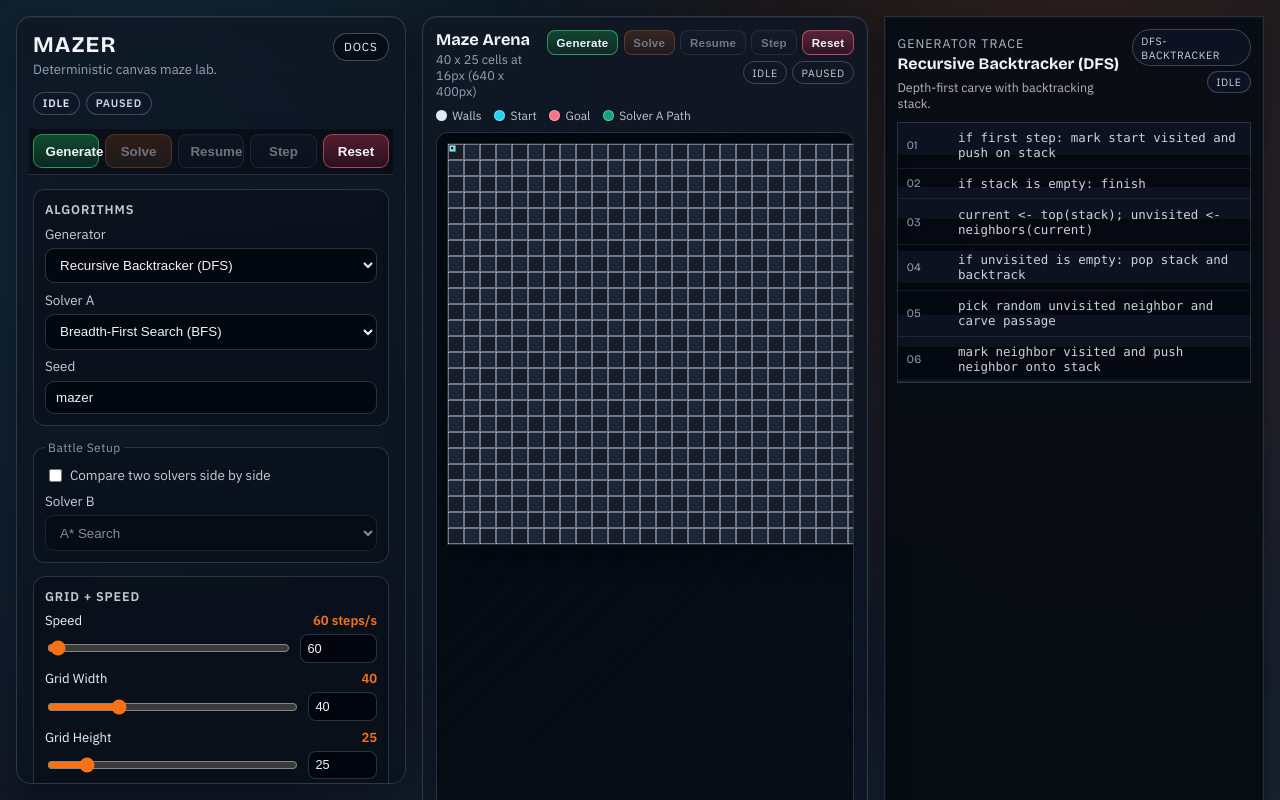
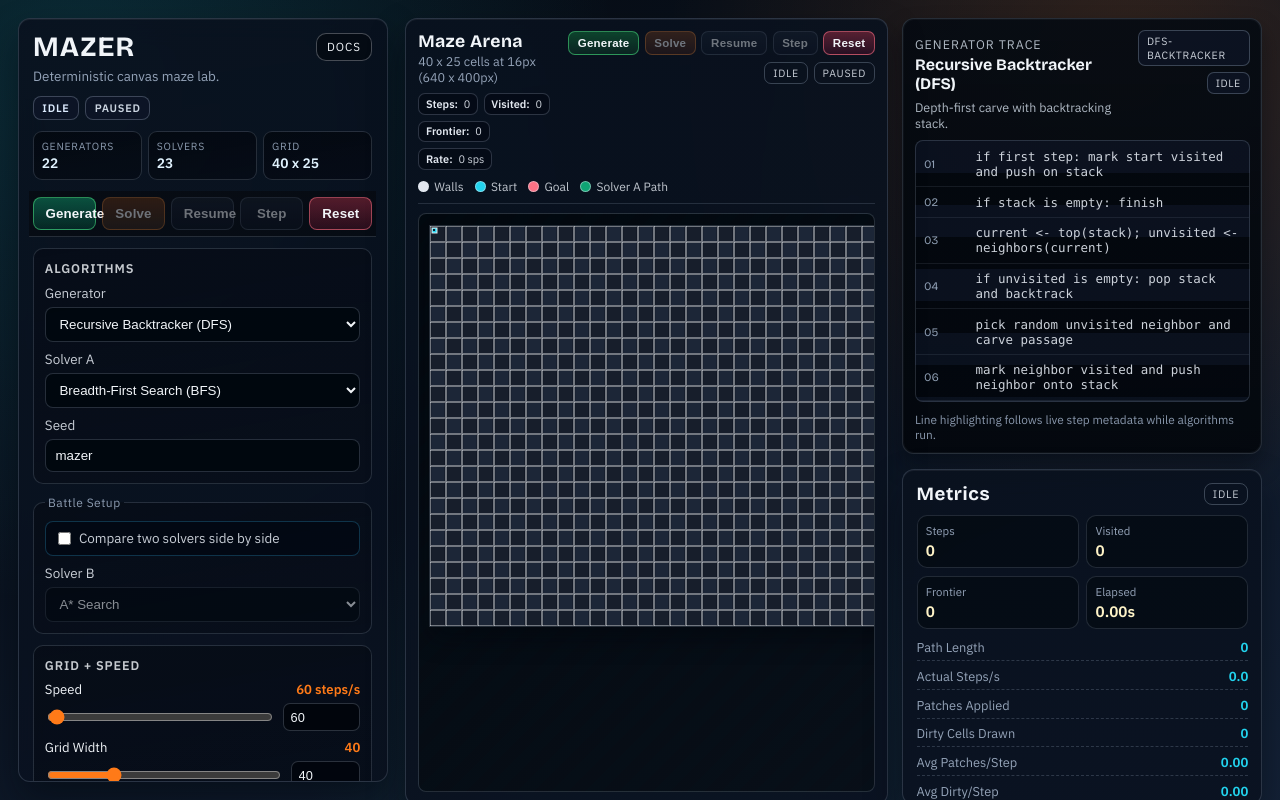
Before and after one commit to Elmar2001/mazer, a Next.js app: page / in a window 1280 px wide. Shown: the top 800 px of the page. Built offline with nearby package versions, Linux system fonts and the light colour scheme.

Commit message:
Refine visual layout and improve control usability

```diff
--- a/app/globals.css
+++ b/app/globals.css
@@ -1,15 +1,15 @@
 :root {
-  --bg-0: #090d13;
-  --bg-1: #111827;
-  --bg-2: #1f2937;
-  --panel: rgba(15, 23, 36, 0.84);
-  --panel-strong: rgba(10, 16, 26, 0.92);
-  --panel-border: rgba(148, 163, 184, 0.25);
+  --bg-0: #060b12;
+  --bg-1: #0a1320;
+  --bg-2: #142237;
+  --panel: rgba(9, 17, 30, 0.9);
+  --panel-strong: rgba(5, 11, 20, 0.94);
+  --panel-border: rgba(148, 163, 184, 0.24);
   --text: #f1f5f9;
   --muted: #94a3b8;
-  --accent: #f97316;
+  --accent: #ff7a18;
   --accent-soft: rgba(249, 115, 22, 0.18);
-  --accent-2: #38bdf8;
+  --accent-2: #22d3ee;
   --accent-3: #34d399;
   --danger: #f43f5e;
 }
@@ -29,18 +29,18 @@ body {
   font-family: var(--font-body), sans-serif;
   color: var(--text);
   background:
-    radial-gradient(circle at 10% 10%, rgba(56, 189, 248, 0.15), transparent 42%),
-    radial-gradient(circle at 84% 12%, rgba(249, 115, 22, 0.14), transparent 38%),
-    radial-gradient(circle at 50% 86%, rgba(52, 211, 153, 0.1), transparent 36%),
-    linear-gradient(162deg, var(--bg-0), var(--bg-1) 42%, var(--bg-2));
+    radial-gradient(circle at 6% 8%, rgba(34, 211, 238, 0.16), transparent 38%),
+    radial-gradient(circle at 88% 8%, rgba(255, 122, 24, 0.16), transparent 34%),
+    radial-gradient(circle at 50% 92%, rgba(16, 185, 129, 0.1), transparent 34%),
+    linear-gradient(158deg, var(--bg-0), var(--bg-1) 44%, var(--bg-2));
 }
 
 .appShell {
   display: grid;
-  grid-template-columns: minmax(320px, 390px) minmax(0, 1fr);
-  gap: 1rem;
+  grid-template-columns: minmax(320px, 370px) minmax(0, 1fr);
+  gap: 1.1rem;
   min-height: 100vh;
-  padding: 1rem;
+  padding: 1.1rem;
 }
 
 .leftPane,
@@ -50,28 +50,32 @@ body {
 
 .leftPane {
   display: grid;
-  align-content: start;
-  gap: 1rem;
+  align-content: stretch;
+  min-height: calc(100vh - 2.2rem);
+  position: sticky;
+  top: 1.1rem;
+  height: calc(100vh - 2.2rem);
 }
 
 .controlPanel,
 .metricsPanel,
 .canvasViewport {
-  backdrop-filter: blur(10px);
-  background: linear-gradient(175deg, var(--panel), rgba(11, 19, 31, 0.86));
+  backdrop-filter: blur(12px);
+  background: linear-gradient(172deg, var(--panel), rgba(10, 18, 32, 0.92));
   border: 1px solid var(--panel-border);
-  border-radius: 15px;
+  border-radius: 12px;
   box-shadow:
-    0 12px 35px rgba(2, 6, 13, 0.45),
-    inset 0 1px 0 rgba(255, 255, 255, 0.05);
+    0 18px 36px rgba(2, 6, 13, 0.46),
+    inset 0 1px 0 rgba(255, 255, 255, 0.06);
 }
 
 .controlPanel {
-  padding: 1rem;
+  padding: 0.9rem;
   display: grid;
-  gap: 0.85rem;
-  max-height: calc(100vh - 2rem);
+  gap: 0.72rem;
+  max-height: calc(100vh - 2.2rem);
   overflow: auto;
+  align-content: start;
 }
 
 .panelTop {
@@ -85,16 +89,16 @@ body {
   margin: 0;
   font-family: var(--font-display), sans-serif;
   font-weight: 700;
-  letter-spacing: 0.05em;
+  letter-spacing: 0.04em;
   text-transform: uppercase;
-  font-size: 1.4rem;
+  font-size: 1.75rem;
   line-height: 1.05;
 }
 
 .subtitle {
-  margin: 0.22rem 0 0;
+  margin: 0.26rem 0 0;
   color: var(--muted);
-  font-size: 0.83rem;
+  font-size: 0.84rem;
 }
 
 .docsLink {
@@ -107,7 +111,7 @@ body {
   letter-spacing: 0.08em;
   text-transform: uppercase;
   border: 1px solid rgba(241, 245, 249, 0.28);
-  border-radius: 999px;
+  border-radius: 10px;
   padding: 0.34rem 0.64rem;
   background: rgba(2, 8, 14, 0.62);
   transition:
@@ -125,15 +129,15 @@ body {
 .panelTopMeta {
   display: flex;
   flex-wrap: wrap;
-  gap: 0.38rem;
+  gap: 0.4rem;
 }
 
 .statusPill,
 .modePill {
   display: inline-flex;
   align-items: center;
-  border-radius: 999px;
-  padding: 0.24rem 0.55rem;
+  border-radius: 8px;
+  padding: 0.24rem 0.52rem;
   font-size: 0.68rem;
   font-weight: 700;
   letter-spacing: 0.07em;
@@ -166,11 +170,38 @@ body {
   border-color: rgba(251, 146, 60, 0.42);
 }
 
+.controlQuickStats {
+  display: grid;
+  grid-template-columns: repeat(3, minmax(0, 1fr));
+  gap: 0.4rem;
+}
+
+.controlQuickStats article {
+  border: 1px solid rgba(148, 163, 184, 0.24);
+  background: linear-gradient(170deg, rgba(3, 8, 14, 0.8), rgba(5, 10, 20, 0.7));
+  padding: 0.42rem 0.48rem;
+  border-radius: 9px;
+  display: grid;
+  gap: 0.06rem;
+}
+
+.controlQuickStats span {
+  font-size: 0.65rem;
+  text-transform: uppercase;
+  letter-spacing: 0.07em;
+  color: rgba(148, 163, 184, 0.95);
+}
+
+.controlQuickStats strong {
+  font-size: 0.86rem;
+  color: #e0f2fe;
+}
+
 .controlGroup {
   margin: 0;
-  border: 1px solid rgba(148, 163, 184, 0.24);
-  border-radius: 12px;
-  background: rgba(8, 15, 24, 0.56);
+  border: 1px solid rgba(148, 163, 184, 0.22);
+  border-radius: 10px;
+  background: linear-gradient(170deg, rgba(6, 12, 22, 0.76), rgba(8, 14, 24, 0.58));
   padding: 0.68rem;
   display: grid;
   gap: 0.48rem;
@@ -192,13 +223,27 @@ body {
   color: rgba(226, 232, 240, 0.88);
 }
 
+.controlFieldGrid {
+  display: grid;
+  grid-template-columns: 1fr;
+  gap: 0.48rem;
+}
+
+.controlFieldGrid .labelWide {
+  grid-column: 1 / -1;
+}
+
 .controlPanel select,
 .controlPanel input[type="text"] {
-  background: rgba(3, 8, 14, 0.8);
-  border: 1px solid rgba(148, 163, 184, 0.28);
-  border-radius: 9px;
+  background: rgba(1, 7, 14, 0.88);
+  border: 1px solid rgba(148, 163, 184, 0.26);
+  border-radius: 8px;
   color: var(--text);
-  padding: 0.52rem 0.64rem;
+  padding: 0.5rem 0.6rem;
+  transition:
+    border-color 120ms ease,
+    box-shadow 120ms ease,
+    background 120ms ease;
 }
 
 .controlPanel select:focus,
@@ -239,9 +284,9 @@ body {
 
 .sliderNumber {
   width: 82px;
-  background: rgba(2, 6, 13, 0.8);
+  background: rgba(2, 6, 13, 0.9);
   border: 1px solid rgba(148, 163, 184, 0.28);
-  border-radius: 8px;
+  border-radius: 7px;
   color: var(--text);
   padding: 0.36rem 0.42rem;
   font-size: 0.8rem;
@@ -254,12 +299,12 @@ body {
 }
 
 .presetBtn {
-  border-radius: 8px;
+  border-radius: 7px;
   padding: 0.42rem 0.5rem;
   font-size: 0.74rem;
   letter-spacing: 0.03em;
-  background: linear-gradient(180deg, rgba(14, 116, 144, 0.36), rgba(8, 47, 73, 0.2));
-  border-color: rgba(56, 189, 248, 0.45);
+  background: linear-gradient(180deg, rgba(14, 116, 144, 0.46), rgba(8, 47, 73, 0.28));
+  border-color: rgba(56, 189, 248, 0.52);
 }
 
 input[type="range"] {
@@ -283,6 +328,20 @@ fieldset.controlGroup legend {
   align-items: center;
   gap: 0.42rem;
   font-size: 0.86rem;
+}
+
+.toggleRowAccent {
+  border: 1px solid rgba(56, 189, 248, 0.24);
+  background: rgba(2, 8, 18, 0.68);
+  border-radius: 8px;
+  padding: 0.44rem 0.5rem;
+}
+
+.togglePill {
+  border: 1px solid rgba(148, 163, 184, 0.2);
+  background: rgba(2, 8, 18, 0.55);
+  border-radius: 7px;
+  padding: 0.34rem 0.45rem;
 }
 
 .battleLegend {
@@ -322,13 +381,13 @@ fieldset.controlGroup legend {
 
 .actionDock {
   position: sticky;
-  top: -0.45rem;
+  top: -0.22rem;
   z-index: 7;
   margin: 0 -0.25rem;
-  padding: 0.35rem 0.25rem 0.4rem;
-  background: linear-gradient(180deg, rgba(9, 14, 24, 0.96), rgba(9, 14, 24, 0.82));
+  padding: 0.35rem 0.25rem;
+  background: linear-gradient(180deg, rgba(7, 12, 20, 0.98), rgba(7, 12, 20, 0.9));
   border-bottom: 1px solid rgba(148, 163, 184, 0.22);
-  backdrop-filter: blur(8px);
+  backdrop-filter: blur(10px);
 }
 
 .actionDockGrid {
@@ -341,22 +400,25 @@ button {
   border: 1px solid rgba(148, 163, 184, 0.3);
   background: linear-gradient(180deg, rgba(30, 41, 59, 0.66), rgba(15, 23, 42, 0.6));
   color: var(--text);
-  border-radius: 9px;
+  border-radius: 8px;
   padding: 0.52rem 0.72rem;
   cursor: pointer;
-  font-weight: 600;
+  font-weight: 700;
+  letter-spacing: 0.01em;
   transition:
     transform 140ms ease,
     border-color 140ms ease,
-    background 140ms ease;
+    background 140ms ease,
+    box-shadow 140ms ease;
 }
 
 button:hover:not(:disabled) {
   transform: translateY(-1px);
+  box-shadow: 0 8px 14px rgba(2, 8, 16, 0.35);
 }
 
 .btnPrimary {
-  background: linear-gradient(180deg, rgba(34, 197, 94, 0.34), rgba(22, 163, 74, 0.17));
+  background: linear-gradient(180deg, rgba(16, 185, 129, 0.4), rgba(5, 150, 105, 0.2));
   border-color: rgba(74, 222, 128, 0.55);
 }
 
@@ -388,9 +450,9 @@ button:disabled {
 }
 
 .metricsPanel {
-  padding: 0.92rem;
+  padding: 0.82rem;
   display: grid;
-  gap: 0.72rem;
+  gap: 0.62rem;
 }
 
 .metricsHead {
@@ -408,7 +470,7 @@ button:disabled {
 
 .metricsHead span {
   border: 1px solid rgba(148, 163, 184, 0.36);
-  border-radius: 999px;
+  border-radius: 8px;
   padding: 0.2rem 0.5rem;
   font-size: 0.68rem;
   text-transform: uppercase;
@@ -570,17 +632,29 @@ button:disabled {
 
 .rightPaneLayout {
   display: grid;
-  grid-template-columns: minmax(0, 1fr) minmax(300px, 380px);
-  gap: 1rem;
+  grid-template-columns: minmax(0, 1fr) minmax(300px, 360px);
+  gap: 0.9rem;
   min-height: 0;
+}
+
+.inspectorPane {
+  min-height: 0;
+  display: grid;
+  grid-template-rows: minmax(0, 1fr) auto;
+  gap: 0.9rem;
+}
+
+.inspectorPane .metricsPanel {
+  max-height: 42vh;
+  overflow: auto;
 }
 
 .canvasViewport {
   min-height: 0;
   display: grid;
   grid-template-rows: auto auto 1fr;
-  gap: 0.58rem;
-  padding: 0.82rem;
+  gap: 0.6rem;
+  padding: 0.75rem;
   overflow: hidden;
 }
 
@@ -604,13 +678,35 @@ button:disabled {
 .canvasHeader h2 {
   margin: 0;
   font-family: var(--font-display), sans-serif;
-  font-size: 1.02rem;
+  font-size: 1.1rem;
+  letter-spacing: 0.02em;
 }
 
 .canvasHeader p {
   margin: 0.1rem 0 0;
   color: var(--muted);
   font-size: 0.79rem;
+}
+
+.canvasStatStrip {
+  display: flex;
+  flex-wrap: wrap;
+  gap: 0.35rem;
+  margin-top: 0.5rem;
+}
+
+.canvasStatStrip span {
+  border: 1px solid rgba(148, 163, 184, 0.28);
+  background: rgba(2, 8, 18, 0.58);
+  border-radius: 7px;
+  padding: 0.18rem 0.42rem;
+  color: rgba(226, 232, 240, 0.9);
+  font-size: 0.68rem;
+}
+
+.canvasStatStrip b {
+  color: #e2e8f0;
+  margin-right: 0.2rem;
 }
 
 .canvasBadges {
@@ -629,7 +725,7 @@ button:disabled {
 .arenaBtn {
   border: 1px solid rgba(148, 163, 184, 0.35);
   background: linear-gradient(180deg, rgba(30, 41, 59, 0.7), rgba(15, 23, 42, 0.62));
-  border-radius: 8px;
+  border-radius: 7px;
   color: var(--text);
   padding: 0.34rem 0.54rem;
   font-size: 0.72rem;
@@ -656,7 +752,7 @@ button:disabled {
   display: inline-flex;
   align-items: center;
   border: 1px solid rgba(148, 163, 184, 0.34);
-  border-radius: 999px;
+  border-radius: 7px;
   padding: 0.2rem 0.5rem;
   font-size: 0.66rem;
   letter-spacing: 0.07em;
@@ -677,9 +773,11 @@ button:disabled {
 .canvasLegend {
   display: flex;
   flex-wrap: wrap;
-  gap: 0.5rem 0.8rem;
+  gap: 0.5rem 0.7rem;
   color: rgba(226, 232, 240, 0.84);
   font-size: 0.75rem;
+  border-bottom: 1px solid rgba(148, 163, 184, 0.2);
+  padding-bottom: 0.54rem;
 }
 
 .canvasLegend span {
@@ -718,7 +816,7 @@ button:disabled {
 .canvasScroller {
   overflow: auto;
   border: 1px solid rgba(148, 163, 184, 0.24);
-  border-radius: 12px;
+  border-radius: 8px;
   background:
     linear-gradient(145deg, rgba(2, 8, 14, 0.92), rgba(8, 15, 24, 0.9)),
     repeating-linear-gradient(
@@ -749,13 +847,14 @@ canvas {
   min-height: 0;
   display: grid;
   grid-template-rows: auto 1fr auto;
-  gap: 0.7rem;
+  gap: 0.62rem;
   border: 1px solid rgba(148, 163, 184, 0.24);
-  background: linear-gradient(180deg, rgba(7, 12, 19, 0.93), rgba(5, 9, 15, 0.96));
+  border-radius: 12px;
+  background: linear-gradient(180deg, rgba(6, 11, 18, 0.93), rgba(4, 8, 14, 0.97));
   box-shadow:
     0 0 0 1px rgba(148, 163, 184, 0.06) inset,
     0 12px 22px rgba(2, 6, 13, 0.45);
-  padding: 0.78rem;
+  padding: 0.72rem;
 }
 
 .traceHead {
@@ -795,7 +894,7 @@ canvas {
 .traceMeta span {
   border: 1px solid rgba(148, 163, 184, 0.34);
   background: rgba(15, 23, 42, 0.62);
-  border-radius: 999px;
+  border-radius: 7px;
   padding: 0.2rem 0.5rem;
   font-size: 0.66rem;
   letter-spacing: 0.06em;
@@ -809,6 +908,7 @@ canvas {
   list-style: none;
   overflow: auto;
   border: 1px solid rgba(148, 163, 184, 0.23);
+  border-radius: 8px;
   background:
     repeating-linear-gradient(
       to bottom,
@@ -883,21 +983,43 @@ canvas {
 
 @media (max-width: 1200px) {
   .appShell {
-    grid-template-columns: minmax(300px, 360px) minmax(0, 1fr);
+    grid-template-columns: minmax(290px, 340px) minmax(0, 1fr);
   }
 
   .rightPaneLayout {
     grid-template-columns: 1fr;
+  }
+
+  .inspectorPane {
+    grid-template-columns: minmax(0, 1fr) minmax(300px, 380px);
+    grid-template-rows: 1fr;
+    align-items: start;
+  }
+
+  .metricsPanel {
+    min-height: 0;
   }
 }
 
 @media (max-width: 980px) {
   .appShell {
     grid-template-columns: 1fr;
+    padding: 0.9rem;
+  }
+
+  .leftPane {
+    position: static;
+    top: auto;
+    height: auto;
+    min-height: 0;
   }
 
   .controlPanel {
     max-height: none;
+  }
+
+  .controlFieldGrid {
+    grid-template-columns: 1fr;
   }
 
   .buttonGrid {
@@ -913,7 +1035,7 @@ canvas {
   }
 
   .presetRow {
-    grid-template-columns: repeat(4, minmax(0, 1fr));
+    grid-template-columns: repeat(2, minmax(0, 1fr));
   }
 
   .canvasHeader {
@@ -943,8 +1065,13 @@ canvas {
     grid-template-columns: 1fr;
   }
 
+  .inspectorPane {
+    grid-template-columns: 1fr;
+    grid-template-rows: auto auto;
+  }
+
   .tracePanel {
-    min-height: 340px;
+    min-height: 300px;
   }
 
   .traceBattleGrid {
--- a/app/page.tsx
+++ b/app/page.tsx
@@ -13,12 +13,14 @@ export default function HomePage() {
     <main className="appShell">
       <aside className="leftPane">
         <ControlPanel controls={controls} />
-        <MetricsPanel />
       </aside>
       <section className="rightPane">
         <div className="rightPaneLayout">
           <CanvasViewport canvasRef={canvasRef} controls={controls} />
-          <GeneratorTracePanel />
+          <aside className="inspectorPane">
+            <GeneratorTracePanel />
+            <MetricsPanel />
+          </aside>
         </div>
       </section>
     </main>
--- a/src/ui/components/CanvasViewport.tsx
+++ b/src/ui/components/CanvasViewport.tsx
@@ -53,6 +53,20 @@ export function CanvasViewport({ canvasRef, controls }: CanvasViewportProps) {
             {gridWidth} x {gridHeight} cells at {cellSize}px ({viewportWidth} x {viewportHeight}
             px)
           </p>
+          <div className="canvasStatStrip">
+            <span>
+              <b>Steps:</b> {runtime.metrics.stepCount}
+            </span>
+            <span>
+              <b>Visited:</b> {runtime.metrics.visitedCount}
+            </span>
+            <span>
+              <b>Frontier:</b> {runtime.metrics.frontierSize}
+            </span>
+            <span>
+              <b>Rate:</b> {runtime.metrics.actualStepsPerSec.toFixed(0)} sps
+            </span>
+          </div>
         </div>
         <div className="canvasHeaderRight">
           <div className="arenaActions">
--- a/src/ui/components/ControlPanel.tsx
+++ b/src/ui/components/ControlPanel.tsx
@@ -167,6 +167,23 @@ export function ControlPanel({ controls }: ControlPanelProps) {
         {settings.battleMode ? <span className="modePill">Battle Mode</span> : null}
       </div>
 
+      <div className="controlQuickStats">
+        <article>
+          <span>Generators</span>
+          <strong>{GENERATOR_OPTIONS.length}</strong>
+        </article>
+        <article>
+          <span>Solvers</span>
+          <strong>{SOLVER_OPTIONS.length}</strong>
+        </article>
+        <article>
+          <span>Grid</span>
+          <strong>
+            {settings.gridWidth} x {settings.gridHeight}
+          </strong>
+        </article>
+      </div>
+
       <section className="actionDock">
         <div className="actionDockGrid">
           <button type="button" className="btnPrimary" onClick={controls.generate}>
@@ -204,6 +221,7 @@ export function ControlPanel({ controls }: ControlPanelProps) {
 
       <section className="controlGroup">
         <h4>Algorithms</h4>
+        <div className="controlFieldGrid">
           <label>
             Generator
             <select
@@ -230,7 +248,7 @@ export function ControlPanel({ controls }: ControlPanelProps) {
               ))}
             </select>
           </label>
-        <label>
+          <label className="labelWide">
             Seed
             <input
               type="text"
@@ -238,11 +256,12 @@ export function ControlPanel({ controls }: ControlPanelProps) {
               onChange={(event) => setSeed(event.currentTarget.value)}
             />
           </label>
+        </div>
       </section>
 
       <fieldset className="controlGroup">
         <legend>Battle Setup</legend>
-        <label className="toggleRow">
+        <label className="toggleRow toggleRowAccent">
           <input
             type="checkbox"
             checked={settings.battleMode}
@@ -418,7 +437,7 @@ export function ControlPanel({ controls }: ControlPanelProps) {
 
       <fieldset className="controlGroup">
         <legend>Overlays</legend>
-        <label className="toggleRow">
+        <label className="toggleRow togglePill">
           <input
             type="checkbox"
             checked={settings.showVisited}
@@ -426,7 +445,7 @@ export function ControlPanel({ controls }: ControlPanelProps) {
           />
           Show visited
         </label>
-        <label className="toggleRow">
+        <label className="toggleRow togglePill">
           <input
             type="checkbox"
             checked={settings.showFrontier}
@@ -434,7 +453,7 @@ export function ControlPanel({ controls }: ControlPanelProps) {
           />
           Show frontier
         </label>
-        <label className="toggleRow">
+        <label className="toggleRow togglePill">
           <input
             type="checkbox"
             checked={settings.showPath}
```
Lines whose indentation alone changed are shown as unchanged.
